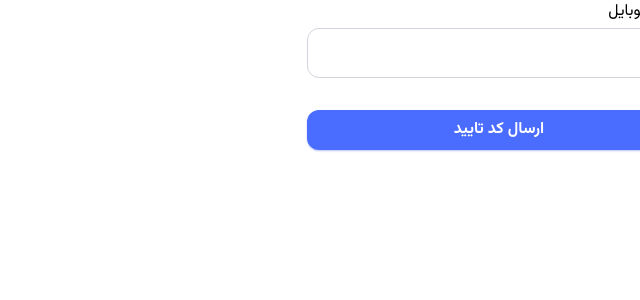
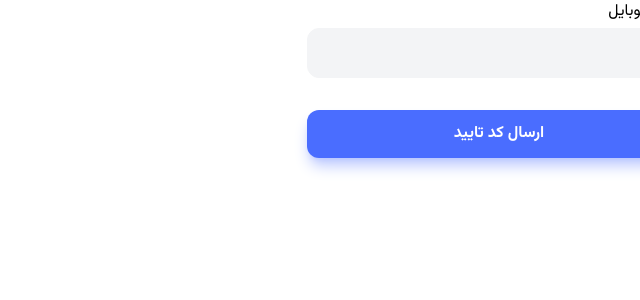
Before and after one commit to MiladNz/Freelancer-App, a React (Vite) app: page /auth in a window 1280 px wide. Shown: the top 300 px of the page, without its empty margins (640-1280 px from the left). Built offline with nearby package versions, Linux system fonts and the light colour scheme; what react-multi-date-picker would draw is missing.

Commit message:
customize tailwind classes

```diff
--- a/src/features/authentication/SendOTPForm.jsx
+++ b/src/features/authentication/SendOTPForm.jsx
@@ -13,15 +13,11 @@ function SendOTPForm() {
             value={phonenumber}
             onChange={(e) => setPhonenumber(e.target.value)}
             id="phonenumber"
-            className="w-full py-3 px-4 rounded-xl text-secondary-900 border border-gray-300 outline-none hover:border-primary-500  focus:border-primary-500 focus:bg-white transition-all duration-300 ease-in-out focus:shadow-lg focus:shadow-primary-200 "
+            className="textField__input"
             type="text"
           />
         </div>
-        <button
-          className="px-4 py-2 font-bold bg-primary-900 text-white w-full rounded-xl transition-all duration-300 hover:bg-primary-800 shadow-sm
-          shadow-primary-300">
-          ارسال کد تایید
-        </button>
+        <button className="btn btn--primary w-full">ارسال کد تایید</button>
       </form>
     </div>
   );
```
